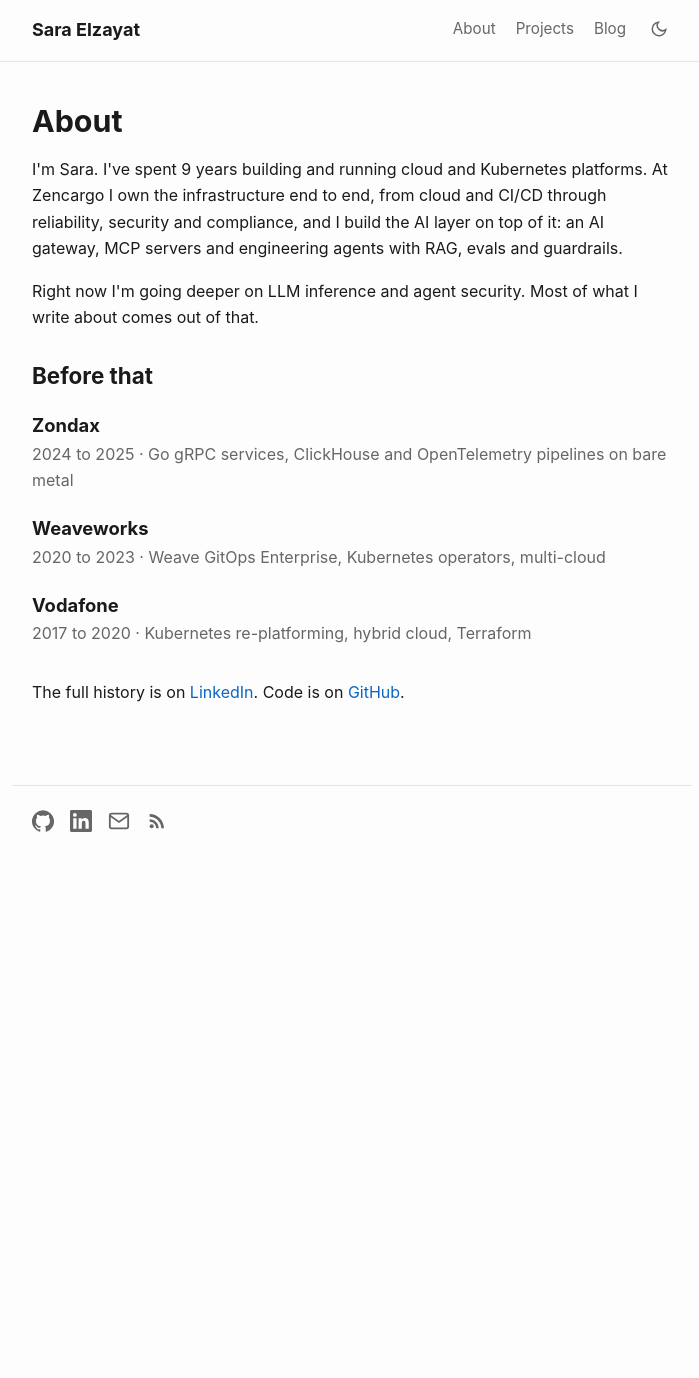
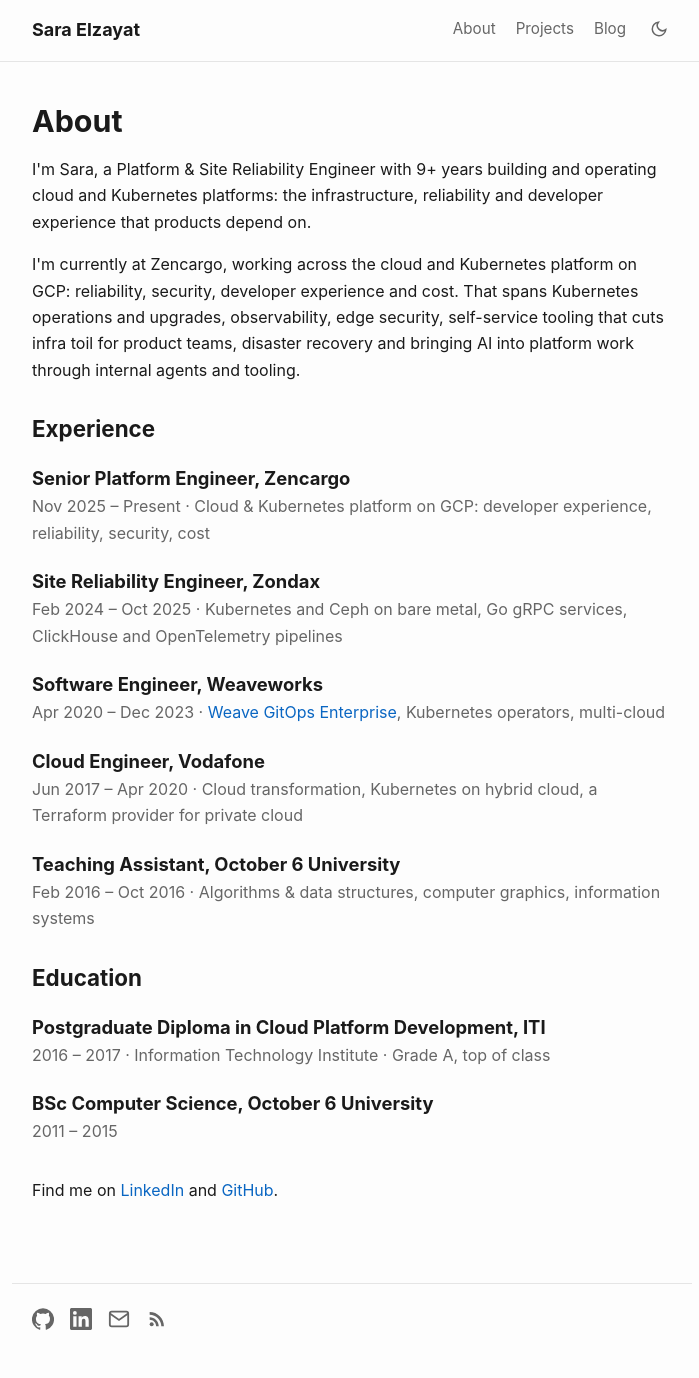
Before and after one commit to sarataha/sarataha.github.io, a Jekyll site: the page built from about/index.html, in a window 1280 px wide. Shown: the whole page, without its empty margins (288-987 px from the left). Built offline with Jekyll 4.4.1, drawn with Linux system fonts in a browser that asks for light colours; before the commit the page ends 900 px from its top, so only the background shows below that.

Commit message:
Sharpen the Zondax and Vodafone lines, link Weave GitOps Enterprise, drop em dashes (#6)

```diff
--- a/about/index.html
+++ b/about/index.html
@@ -8,33 +8,50 @@ description: About Sara Elzayat, Platform and Site Reliability Engineer.
   <h1>About</h1>
 
   <p>
-    I'm Sara. I've spent 9 years building and running cloud and Kubernetes platforms. At
-    Zencargo I own the infrastructure end to end, from cloud and CI/CD through reliability,
-    security and compliance, and I build the AI layer on top of it: an AI gateway, MCP servers
-    and engineering agents with RAG, evals and guardrails.
+    I'm Sara, a Platform &amp; Site Reliability Engineer with 9+ years building and operating
+    cloud and Kubernetes platforms: the infrastructure, reliability and developer experience that
+    products depend on.
   </p>
 
   <p>
-    Right now I'm going deeper on LLM inference and agent security. Most of what I write about
-    comes out of that.
+    I'm currently at Zencargo, working across the cloud and Kubernetes
+    platform on GCP: reliability, security, developer experience and cost. That spans Kubernetes
+    operations and upgrades, observability, edge security, self-service tooling that cuts infra
+    toil for product teams, disaster recovery and bringing AI into platform work through internal
+    agents and tooling.
   </p>
 
-  <h2>Before that</h2>
+  <h2>Experience</h2>
   <div class="entry">
-    <h3>Zondax</h3>
-    <p>2024 to 2025 · Go gRPC services, ClickHouse and OpenTelemetry pipelines on bare metal</p>
+    <h3>Senior Platform Engineer, Zencargo</h3>
+    <p>Nov 2025 – Present · Cloud &amp; Kubernetes platform on GCP: developer experience, reliability, security, cost</p>
   </div>
   <div class="entry">
-    <h3>Weaveworks</h3>
-    <p>2020 to 2023 · Weave GitOps Enterprise, Kubernetes operators, multi-cloud</p>
+    <h3>Site Reliability Engineer, Zondax</h3>
+    <p>Feb 2024 – Oct 2025 · Kubernetes and Ceph on bare metal, Go gRPC services, ClickHouse and OpenTelemetry pipelines</p>
   </div>
   <div class="entry">
-    <h3>Vodafone</h3>
-    <p>2017 to 2020 · Kubernetes re-platforming, hybrid cloud, Terraform</p>
+    <h3>Software Engineer, Weaveworks</h3>
+    <p>Apr 2020 – Dec 2023 · <a href="https://github.com/weaveworks/weave-gitops-enterprise">Weave GitOps Enterprise</a>, Kubernetes operators, multi-cloud</p>
+  </div>
+  <div class="entry">
+    <h3>Cloud Engineer, Vodafone</h3>
+    <p>Jun 2017 – Apr 2020 · Cloud transformation, Kubernetes on hybrid cloud, a Terraform provider for private cloud</p>
+  </div>
+  <div class="entry">
+    <h3>Teaching Assistant, October 6 University</h3>
+    <p>Feb 2016 – Oct 2016 · Algorithms &amp; data structures, computer graphics, information systems</p>
   </div>
 
-  <p style="margin-top:2rem">
-    The full history is on <a href="https://www.linkedin.com/in/sarazayat/">LinkedIn</a>.
-    Code is on <a href="https://github.com/sarataha">GitHub</a>.
-  </p>
+  <h2>Education</h2>
+  <div class="entry">
+    <h3>Postgraduate Diploma in Cloud Platform Development, ITI</h3>
+    <p>2016 – 2017 · Information Technology Institute · Grade A, top of class</p>
+  </div>
+  <div class="entry">
+    <h3>BSc Computer Science, October 6 University</h3>
+    <p>2011 – 2015</p>
+  </div>
+
+  <p style="margin-top:2rem">Find me on <a href="https://www.linkedin.com/in/sarazayat/">LinkedIn</a> and <a href="https://github.com/sarataha">GitHub</a>.</p>
 </div>
```
